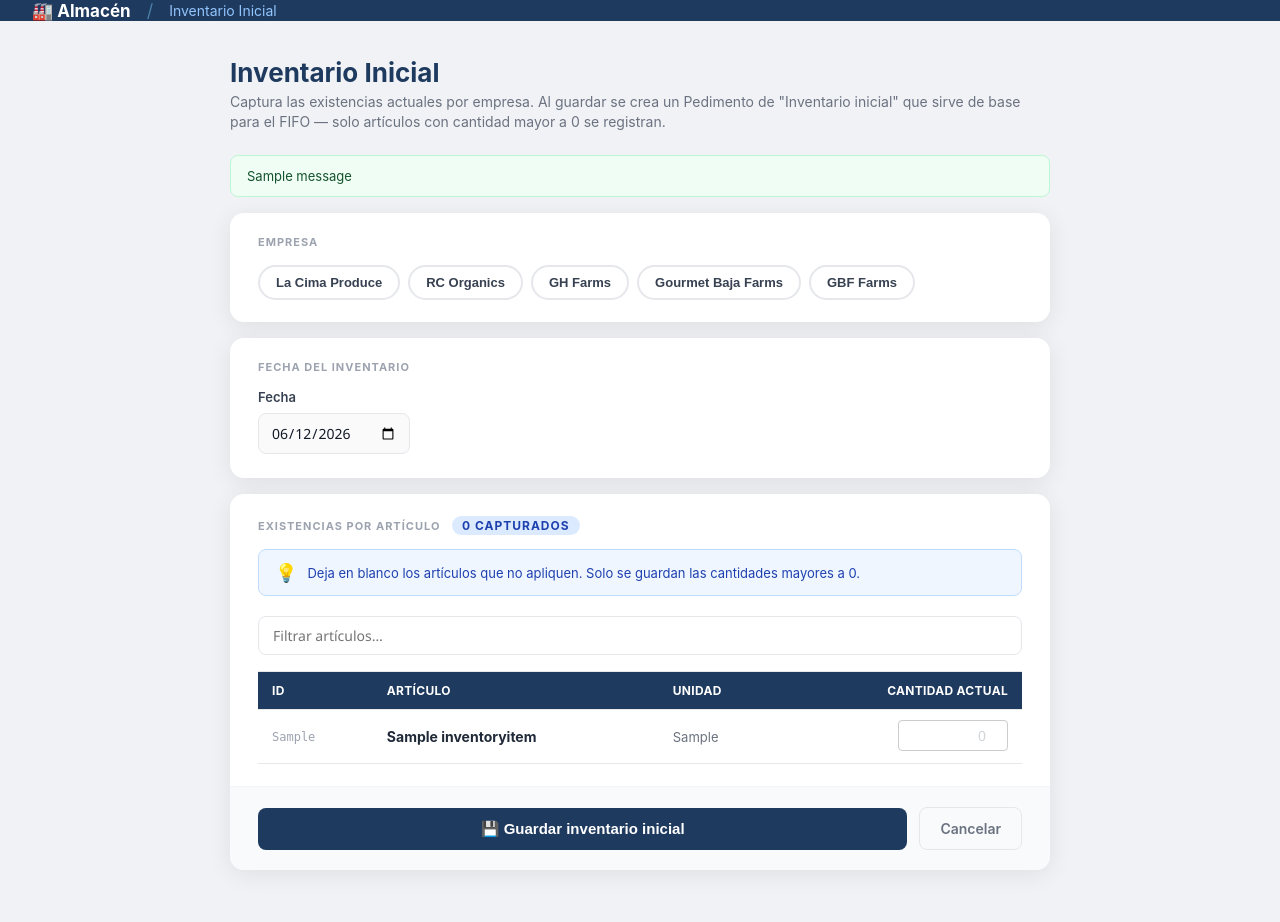
After one commit to KevinLaga/lacima, a Django app: page /empaques/almacen/inventario-inicial/ in a window 1280 px wide. The commit adds this page. Run offline with Django 5.2, Linux system fonts and the light colour scheme; a user stored in the database is signed in; tables that the repository leaves empty hold one stand-in row (values such as "Sample post"); one stand-in notice (Sample message) is shown.

Commit message:
Inventario inicial almacen

```diff
--- a/empaques/templates/empaques/almacen_list.html
+++ b/empaques/templates/empaques/almacen_list.html
@@ -72,6 +72,7 @@
     <a href="{% url 'pedimento_new' %}?empresa={{ empresa|urlencode }}" class="btn btn-green">+ Pedimento</a>
     <a href="{% url 'remision_new' %}?empresa={{ empresa|urlencode }}" class="btn btn-green">+ Remisión</a>
   {% endif %}
+  <a href="{% url 'inventario_inicial' %}{% if empresa %}?empresa={{ empresa|urlencode }}{% endif %}" class="btn btn-gray">📋 Inventario inicial</a>
   {% if perms.empaques.add_inventoryitem %}
     <a href="{% url 'almacen_item_new' %}" class="btn btn-gray">+ Artículo</a>
   {% endif %}
--- /dev/null
+++ b/empaques/templates/empaques/inventario_inicial.html
@@ -0,0 +1,323 @@
+{% load static %}
+<!DOCTYPE html>
+<html>
+<head>
+  <meta charset="utf-8">
+  <title>Inventario Inicial — Almacén</title>
+  <link rel="stylesheet" href="{% static 'admin/css/base.css' %}">
+  <style>
+    *, *::before, *::after { box-sizing: border-box; }
+
+    body {
+      margin: 0; padding: 0;
+      font-family: -apple-system, BlinkMacSystemFont, 'Segoe UI', sans-serif;
+      background: #f0f2f5; min-height: 100vh;
+      display: flex; flex-direction: column;
+    }
+
+    /* ── Header ── */
+    .page-header {
+      background: #1e3a5f;
+      padding: 0 32px; height: 56px;
+      display: flex; align-items: center; gap: 16px;
+    }
+    .page-header .brand { color:#fff; font-size:17px; font-weight:700; text-decoration:none; }
+    .page-header .sep  { color:#4a7fa5; font-size:18px; }
+    .page-header a.crumb { color:#93c5fd; font-size:14px; text-decoration:none; }
+    .page-header span.crumb { color:#93c5fd; font-size:14px; }
+
+    /* ── Layout ── */
+    .page-body { flex:1; display:flex; justify-content:center; padding:36px 24px; }
+    .shell { width:100%; max-width:820px; }
+
+    .form-title    { margin:0 0 4px; font-size:26px; font-weight:700; color:#1e3a5f; }
+    .form-subtitle { margin:0 0 24px; font-size:14px; color:#6b7280; }
+
+    /* ── Alerts ── */
+    .alert { border-radius:8px; padding:12px 16px; font-size:13px; margin-bottom:16px; }
+    .alert-error   { background:#fef2f2; border:1px solid #fecaca; color:#7f1d1d; }
+    .alert-success { background:#f0fdf4; border:1px solid #bbf7d0; color:#14532d; }
+
+    /* ── Card ── */
+    .card {
+      background:#fff; border-radius:14px;
+      box-shadow:0 4px 24px rgba(0,0,0,.08);
+      overflow:hidden; margin-bottom:16px;
+    }
+    .card-section { padding:22px 28px; }
+    .card-section + .card-section { border-top:1px solid #f1f5f9; }
+    .section-label {
+      font-size:11px; font-weight:700; letter-spacing:1px;
+      text-transform:uppercase; color:#9ca3af; margin:0 0 14px;
+    }
+
+    /* ── Empresa pills ── */
+    .empresa-pills { display:flex; flex-wrap:wrap; gap:8px; }
+    .empresa-pill {
+      padding:8px 16px; border-radius:20px;
+      border:2px solid #e5e7eb; background:#fff;
+      font-size:13px; font-weight:600; color:#374151;
+      cursor:pointer; transition:all .15s;
+    }
+    .empresa-pill:hover { border-color:#1e3a5f; color:#1e3a5f; background:#eff6ff; }
+    .empresa-pill.selected { border-color:#1e3a5f; background:#1e3a5f; color:#fff; }
+
+    /* ── Fecha ── */
+    .field { margin-bottom:0; }
+    .field label { display:block; font-size:13px; font-weight:600; color:#374151; margin-bottom:6px; }
+    .field input[type="date"] {
+      padding:9px 12px; border:1.5px solid #e5e7eb; border-radius:8px;
+      font-size:14px; color:#111827; background:#fafafa; outline:none;
+      transition:border-color .15s;
+    }
+    .field input[type="date"]:focus { border-color:#1e3a5f; background:#fff; }
+
+    /* ── Tabla artículos ── */
+    .table-wrap { overflow-x:auto; }
+    table { width:100%; border-collapse:collapse; }
+    thead tr th {
+      background:#1e3a5f; color:#fff;
+      padding:11px 14px; font-size:12px; font-weight:700;
+      text-align:left; letter-spacing:.3px;
+    }
+    tbody tr { border-bottom:1px solid #f1f5f9; transition:background .1s; }
+    tbody tr:last-child { border-bottom:none; }
+    tbody tr:hover { background:#f8fafc; }
+    td { padding:10px 14px; font-size:14px; color:#1f2937; vertical-align:middle; }
+    td.sku { color:#9ca3af; font-size:12px; font-family:monospace; }
+    td.unit { color:#6b7280; font-size:13px; }
+
+    .qty-input {
+      width:110px; padding:7px 10px;
+      border:1.5px solid #e5e7eb; border-radius:7px;
+      font-size:14px; color:#111827; background:#fafafa;
+      text-align:right; outline:none;
+      transition:border-color .15s, box-shadow .15s;
+    }
+    .qty-input:focus {
+      border-color:#1e3a5f; background:#fff;
+      box-shadow:0 0 0 3px rgba(30,58,95,.1);
+    }
+    .qty-input::placeholder { color:#d1d5db; }
+
+    /* ── Búsqueda ── */
+    .search-wrap { margin-bottom:14px; }
+    .search-wrap input {
+      width:100%; padding:9px 14px;
+      border:1.5px solid #e5e7eb; border-radius:8px;
+      font-size:14px; color:#111827; background:#fff; outline:none;
+      transition:border-color .15s;
+    }
+    .search-wrap input:focus { border-color:#1e3a5f; }
+
+    /* ── Info banner ── */
+    .info-banner {
+      background:#eff6ff; border:1px solid #bfdbfe; border-radius:8px;
+      padding:12px 16px; font-size:13px; color:#1e40af; margin-bottom:20px;
+      display:flex; gap:10px; align-items:center;
+    }
+
+    /* ── Actions ── */
+    .card-actions {
+      padding:20px 28px; background:#f8fafc;
+      border-top:1px solid #f1f5f9;
+      display:flex; align-items:center; gap:12px;
+    }
+    .btn-primary {
+      flex:1; padding:12px 0;
+      background:#1e3a5f; color:#fff !important;
+      border:none; border-radius:8px;
+      font-size:15px; font-weight:700;
+      cursor:pointer; transition:background .15s; text-align:center;
+    }
+    .btn-primary:hover { background:#16304f; }
+    .btn-cancel {
+      padding:12px 20px;
+      background:none; color:#6b7280 !important;
+      border:1.5px solid #e5e7eb; border-radius:8px;
+      font-size:14px; font-weight:600;
+      cursor:pointer; text-decoration:none;
+      transition:border-color .15s;
+    }
+    .btn-cancel:hover { border-color:#9ca3af; color:#374151 !important; }
+
+    .counter-badge {
+      display:inline-block; background:#dbeafe; color:#1e40af;
+      border-radius:12px; padding:2px 10px; font-size:12px; font-weight:700;
+      margin-left:8px;
+    }
+  </style>
+</head>
+<body>
+
+<header class="page-header">
+  <a href="{% url 'almacen_list' %}" class="brand">🏭 Almacén</a>
+  <span class="sep">/</span>
+  <span class="crumb">Inventario Inicial</span>
+</header>
+
+<div class="page-body">
+<div class="shell">
+
+  <h1 class="form-title">Inventario Inicial</h1>
+  <p class="form-subtitle">
+    Captura las existencias actuales por empresa. Al guardar se crea un Pedimento de "Inventario inicial"
+    que sirve de base para el FIFO — solo artículos con cantidad mayor a 0 se registran.
+  </p>
+
+  {% if messages %}
+    {% for msg in messages %}
+      <div class="alert {% if msg.tags == 'success' %}alert-success{% else %}alert-error{% endif %}">
+        {{ msg }}
+      </div>
+    {% endfor %}
+  {% endif %}
+
+  {% if errores %}
+    <div class="alert alert-error">
+      <strong>Corrige los siguientes errores:</strong>
+      <ul style="margin:6px 0 0 16px; padding:0;">
+        {% for e in errores %}<li>{{ e }}</li>{% endfor %}
+      </ul>
+    </div>
+  {% endif %}
+
+  <form method="post">
+    {% csrf_token %}
+
+    <!-- Empresa -->
+    <div class="card">
+      <div class="card-section">
+        <p class="section-label">Empresa</p>
+        <input type="hidden" name="empresa" id="empresa-hidden" value="{{ empresa }}">
+        <div class="empresa-pills">
+          {% for emp in empresas %}
+            <button type="button"
+                    class="empresa-pill {% if empresa == emp %}selected{% endif %}"
+                    data-value="{{ emp }}">
+              {{ emp }}
+            </button>
+          {% endfor %}
+        </div>
+      </div>
+    </div>
+
+    <!-- Fecha -->
+    <div class="card">
+      <div class="card-section">
+        <p class="section-label">Fecha del inventario</p>
+        <div class="field">
+          <label>Fecha</label>
+          {% now "Y-m-d" as hoy %}
+          <input type="date" name="fecha" value="{{ request.POST.fecha|default:hoy }}" required>
+        </div>
+      </div>
+    </div>
+
+    <!-- Artículos -->
+    <div class="card">
+      <div class="card-section">
+        <p class="section-label">
+          Existencias por artículo
+          <span class="counter-badge" id="filled-count">0 capturados</span>
+        </p>
+
+        <div class="info-banner">
+          <span style="font-size:18px;">💡</span>
+          <span>Deja en blanco los artículos que no apliquen. Solo se guardan las cantidades mayores a 0.</span>
+        </div>
+
+        <div class="search-wrap">
+          <input type="text" id="art-search" placeholder="Filtrar artículos…" autocomplete="off">
+        </div>
+
+        <div class="table-wrap">
+          <table id="art-table">
+            <thead>
+              <tr>
+                <th style="background:#1e3a5f;color:#fff;padding:11px 14px;font-size:12px;font-weight:700;">Id</th>
+                <th style="background:#1e3a5f;color:#fff;padding:11px 14px;font-size:12px;font-weight:700;">Artículo</th>
+                <th style="background:#1e3a5f;color:#fff;padding:11px 14px;font-size:12px;font-weight:700;">Unidad</th>
+                <th style="background:#1e3a5f;color:#fff;padding:11px 14px;font-size:12px;font-weight:700;text-align:right;">Cantidad actual</th>
+              </tr>
+            </thead>
+            <tbody>
+              {% for art in articulos %}
+                <tr class="art-row" data-name="{{ art.name|lower }}">
+                  <td class="sku">{{ art.sku }}</td>
+                  <td><strong>{{ art.name }}</strong></td>
+                  <td class="unit">{{ art.unit }}</td>
+                  <td style="text-align:right;">
+                    <input
+                      type="number"
+                      name="qty_{{ art.pk }}"
+                      class="qty-input"
+                      placeholder="0"
+                      min="0"
+                      step="0.01"
+                      value="{{ request.POST|default:'' }}"
+                      autocomplete="off">
+                  </td>
+                </tr>
+              {% empty %}
+                <tr>
+                  <td colspan="4" style="text-align:center; color:#9ca3af; padding:28px;">
+                    No hay artículos en el catálogo.
+                    <a href="{% url 'almacen_item_new' %}" style="color:#1e3a5f; font-weight:600;">Crear artículo →</a>
+                  </td>
+                </tr>
+              {% endfor %}
+            </tbody>
+          </table>
+        </div>
+      </div>
+
+      <div class="card-actions">
+        <button type="submit" class="btn-primary">💾 Guardar inventario inicial</button>
+        <a href="{% url 'almacen_list' %}{% if empresa %}?empresa={{ empresa|urlencode }}{% endif %}"
+           class="btn-cancel">Cancelar</a>
+      </div>
+    </div>
+
+  </form>
+</div>
+</div>
+
+<script>
+  // Pills empresa
+  const pills   = document.querySelectorAll('.empresa-pill');
+  const hidden  = document.getElementById('empresa-hidden');
+
+  pills.forEach(p => {
+    p.addEventListener('click', () => {
+      pills.forEach(x => x.classList.remove('selected'));
+      p.classList.add('selected');
+      hidden.value = p.dataset.value;
+    });
+  });
+
+  // Filtro búsqueda
+  document.getElementById('art-search').addEventListener('input', function() {
+    const q = this.value.toLowerCase();
+    document.querySelectorAll('.art-row').forEach(row => {
+      row.style.display = row.dataset.name.includes(q) ? '' : 'none';
+    });
+  });
+
+  // Contador de campos capturados
+  const inputs = document.querySelectorAll('.qty-input');
+  const counter = document.getElementById('filled-count');
+
+  function updateCount() {
+    const n = [...inputs].filter(i => parseFloat(i.value) > 0).length;
+    counter.textContent = `${n} capturado${n !== 1 ? 's' : ''}`;
+    counter.style.background = n > 0 ? '#dcfce7' : '#dbeafe';
+    counter.style.color       = n > 0 ? '#166534' : '#1e40af';
+  }
+
+  inputs.forEach(i => i.addEventListener('input', updateCount));
+  updateCount();
+</script>
+
+</body>
+</html>
--- a/empaques/urls_inventory.py
+++ b/empaques/urls_inventory.py
@@ -18,6 +18,9 @@ urlpatterns = [
     path("almacen/remisiones/nueva/", v.remision_new, name="remision_new"),
     path("almacen/remisiones/<int:pk>/", v.remision_detail, name="remision_detail"),
 
+    # ── Inventario inicial ───────────────────────────────────────────
+    path("almacen/inventario-inicial/", v.inventario_inicial, name="inventario_inicial"),
+
     # ── Legacy: movimiento individual ────────────────────────────────
     path("almacen/movimiento/nuevo/", v.almacen_movement_new, name="almacen_movement_new"),
     path("almacen/movimiento/nuevo/<str:tipo>/", v.almacen_movement_new, name="almacen_movement_new_tipo"),
```
Also changed, not shown: empaques/views_inventory.py (+64 -0 lines).
